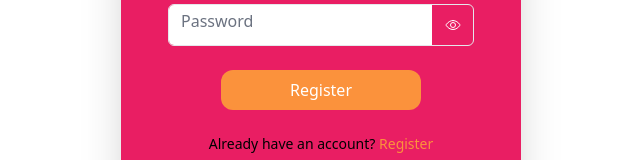
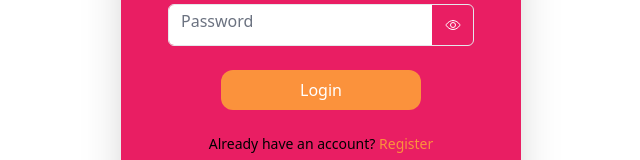
Before and after one commit to Ghasty003/Book-webapp, a React (Vite) app in the folder frontend/: page /login in a window 1280 px wide. Shown: the part 194-354 px from the top of the page, without its empty margins (319-959 px from the left). Built offline with nearby package versions, Linux system fonts and the light colour scheme.

Commit message:
changed text

```diff
--- a/frontend/src/pages/Login.jsx
+++ b/frontend/src/pages/Login.jsx
@@ -123,7 +123,7 @@ function Login() {
                     </div>
 
                     <div className='flex justify-center items-center my-6'>
-                        <button className='bg-orange-400 text-white w-[200px] p-2 rounded-xl text-center'>Register</button>
+                        <button className='bg-orange-400 text-white w-[200px] p-2 rounded-xl text-center'>Login</button>
                     </div>
 
                     {
```
